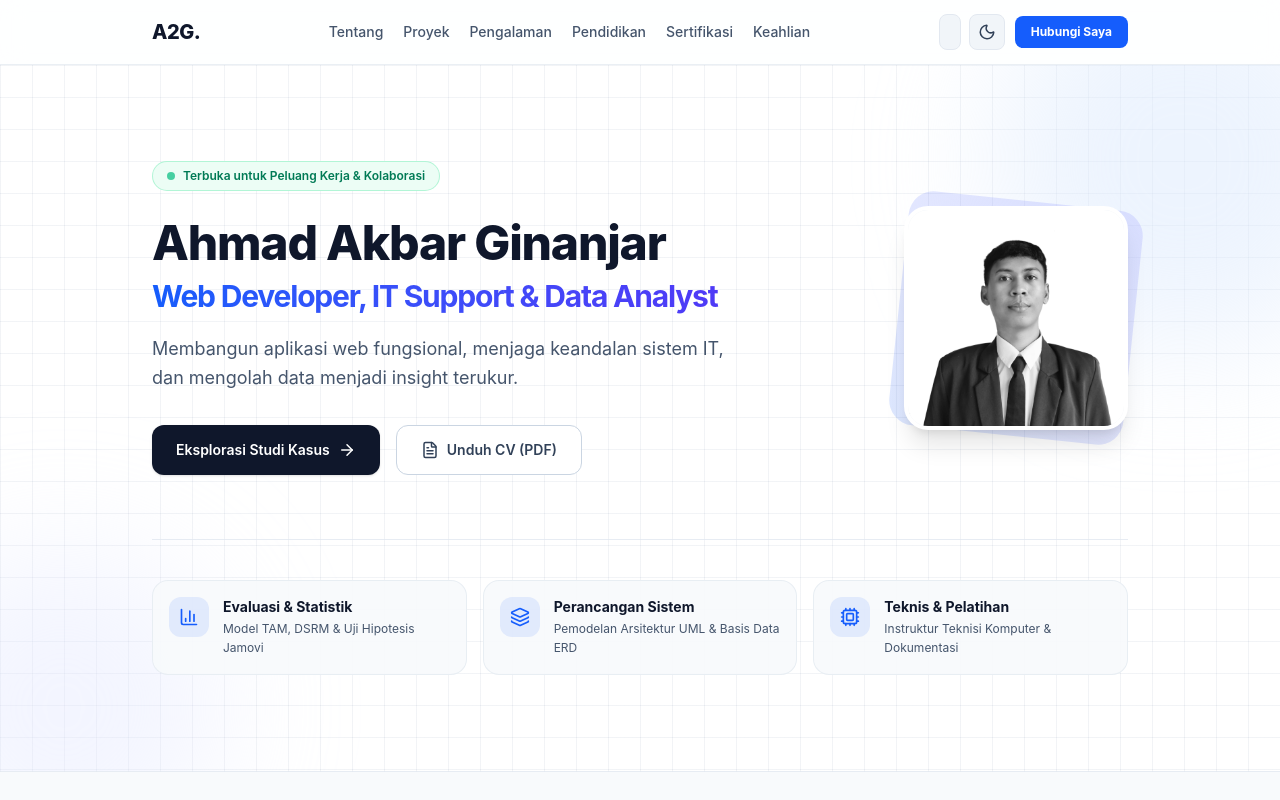
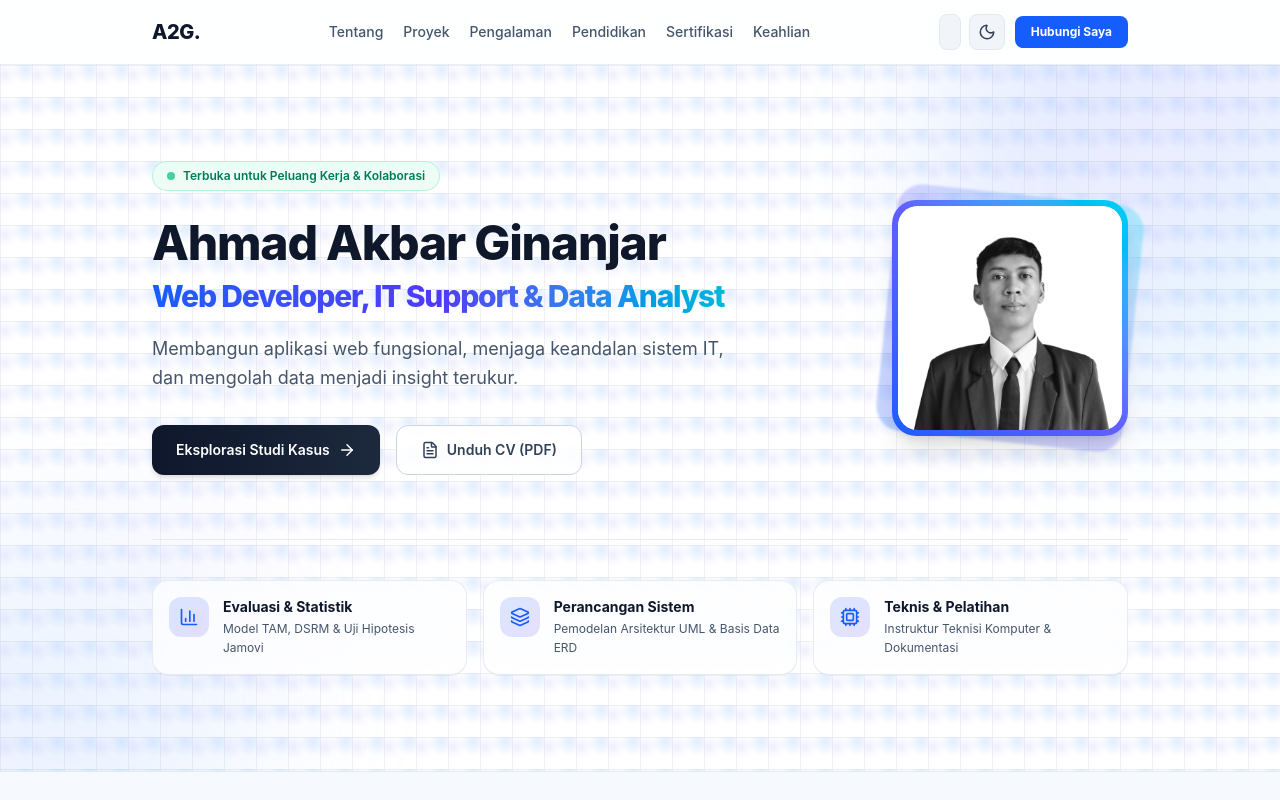
Before and after one commit to Gin-Gone26/portfolio-ahmad, a React (Vite) app: page / in a window 1280 px wide. Shown: the top 800 px of the page. Built offline with nearby package versions, Linux system fonts and the light colour scheme.

Commit message:
Upgrade tampilan gradient dan footer

```diff
--- a/src/components/Hero.jsx
+++ b/src/components/Hero.jsx
@@ -21,35 +21,35 @@ export default function Hero() {
   ];
 
   return (
-    <header className="relative overflow-hidden bg-white border-b border-slate-200/80 bg-grid-pattern">
-      {/* Efek cahaya gradasi halus di sudut */}
-      <div className="absolute -top-24 -right-24 w-96 h-96 bg-blue-100/50 rounded-full blur-3xl pointer-events-none" />
-      <div className="absolute -bottom-24 -left-24 w-80 h-80 bg-indigo-100/40 rounded-full blur-3xl pointer-events-none" />
+    <header className="relative overflow-hidden bg-white dark:bg-slate-950 border-b border-slate-200/80 dark:border-slate-800 bg-grid-pattern">
+      {/* Efek cahaya aurora gradasi di sudut */}
+      <div className="absolute -top-28 -right-24 w-[28rem] h-[28rem] bg-gradient-to-br from-blue-400/20 via-indigo-400/15 to-cyan-300/20 dark:from-blue-600/25 dark:via-indigo-600/20 dark:to-cyan-500/15 rounded-full blur-3xl pointer-events-none" />
+      <div className="absolute -bottom-28 -left-24 w-96 h-96 bg-gradient-to-tr from-indigo-400/20 via-blue-300/15 to-purple-300/15 dark:from-indigo-600/20 dark:via-blue-600/15 dark:to-purple-600/15 rounded-full blur-3xl pointer-events-none" />
 
       <div className="relative max-w-5xl mx-auto px-6 pt-16 pb-20 md:pt-24 md:pb-24">
         <div className="flex flex-col-reverse md:flex-row items-center justify-between gap-12">
           {/* Kolom Kiri: Teks Utama */}
           <div className="max-w-2xl text-center md:text-left">
-            <div className="inline-flex items-center gap-2 px-3.5 py-1.5 bg-emerald-50 border border-emerald-200/80 text-emerald-700 font-semibold text-xs rounded-full mb-6">
+            <div className="inline-flex items-center gap-2 px-3.5 py-1.5 bg-emerald-50/90 dark:bg-emerald-950/60 border border-emerald-200/80 dark:border-emerald-800/70 text-emerald-700 dark:text-emerald-300 font-semibold text-xs rounded-full mb-6 backdrop-blur-xs">
               <span className="w-2 h-2 rounded-full bg-emerald-500 animate-pulse" />
               Terbuka untuk Peluang Kerja & Kolaborasi
             </div>
 
-            <h1 className="text-4xl sm:text-5xl font-extrabold text-slate-900 tracking-tight leading-[1.15] mb-5">
+            <h1 className="text-4xl sm:text-5xl font-extrabold text-slate-900 dark:text-white tracking-tight leading-[1.15] mb-5">
               {profileData.name}
-              <span className="block text-transparent bg-clip-text bg-gradient-to-r from-blue-600 to-indigo-600 text-2xl sm:text-3xl font-bold mt-2">
+              <span className="block text-transparent bg-clip-text bg-gradient-to-r from-blue-600 via-indigo-600 to-cyan-500 dark:from-blue-400 dark:via-indigo-400 dark:to-cyan-300 text-2xl sm:text-3xl font-extrabold mt-2">
                 {profileData.role}
               </span>
             </h1>
 
-            <p className="text-base sm:text-lg text-slate-600 leading-relaxed mb-8 max-w-xl mx-auto md:mx-0">
+            <p className="text-base sm:text-lg text-slate-600 dark:text-slate-300 leading-relaxed mb-8 max-w-xl mx-auto md:mx-0">
               {profileData.headline}
             </p>
 
             <div className="flex flex-wrap justify-center md:justify-start gap-4">
               <a
                 href="#proyek"
-                className="inline-flex items-center gap-2 px-6 py-3.5 bg-slate-900 text-white text-sm font-semibold rounded-xl hover:bg-blue-600 transition-all duration-200 shadow-sm hover:shadow-md"
+                className="inline-flex items-center gap-2 px-6 py-3.5 bg-gradient-to-r from-slate-900 to-slate-800 dark:from-blue-600 dark:to-indigo-600 text-white text-sm font-semibold rounded-xl hover:from-blue-600 hover:to-indigo-600 dark:hover:from-blue-500 dark:hover:to-indigo-500 transition-all duration-200 shadow-md hover:shadow-lg hover:shadow-blue-500/20"
               >
                 Eksplorasi Studi Kasus <ArrowRight size={18} />
               </a>
@@ -57,41 +57,50 @@ export default function Hero() {
                 href={profileData.cvUrl}
                 target="_blank"
                 rel="noreferrer"
-                className="inline-flex items-center gap-2 px-6 py-3.5 bg-white text-slate-700 text-sm font-semibold rounded-xl border border-slate-300 hover:border-slate-400 hover:bg-slate-50 transition-all duration-200"
+                className="inline-flex items-center gap-2 px-6 py-3.5 bg-white/80 dark:bg-slate-900/80 backdrop-blur-xs text-slate-700 dark:text-slate-200 text-sm font-semibold rounded-xl border border-slate-300 dark:border-slate-700 hover:border-blue-400 dark:hover:border-blue-500 hover:bg-slate-50 dark:hover:bg-slate-800 transition-all duration-200"
               >
                 <FileText size={18} /> Unduh CV (PDF)
               </a>
             </div>
           </div>
 
-          {/* Kolom Kanan: Foto Profil Editorial */}
-          <div className="relative shrink-0">
-            <div className="absolute inset-0 bg-gradient-to-tr from-blue-600 to-indigo-500 rounded-3xl rotate-6 opacity-15 scale-105" />
-            <div className="relative w-44 h-44 sm:w-56 sm:h-56 rounded-3xl overflow-hidden border-4 border-white shadow-xl bg-slate-100">
-              <img
-                src={profileData.avatarUrl}
-                alt={profileData.name}
-                className="w-full h-full object-cover object-top"
-              />
+          {/* Kolom Kanan: Foto Profil Editorial dengan Bingkai Gradient */}
+          <div className="relative shrink-0 group">
+            {/* Layer belakang miring bergradasi */}
+            <div className="absolute inset-0 bg-gradient-to-tr from-blue-600 via-indigo-500 to-cyan-400 rounded-3xl rotate-6 opacity-25 dark:opacity-35 scale-105 blur-[1px] group-hover:rotate-3 transition duration-300" />
+
+            {/* Bingkai utama */}
+            <div className="relative p-1.5 rounded-3xl bg-gradient-to-tr from-blue-600 via-indigo-500 to-cyan-400 shadow-xl">
+              <div className="w-44 h-44 sm:w-56 sm:h-56 rounded-[20px] overflow-hidden bg-slate-100 dark:bg-slate-900">
+                <img
+                  src={profileData.avatarUrl}
+                  alt={profileData.name}
+                  className="w-full h-full object-cover object-top"
+                />
+              </div>
             </div>
           </div>
         </div>
 
         {/* Baris Kartu Pilar Keahlian */}
-        <div className="grid sm:grid-cols-3 gap-4 mt-16 pt-10 border-t border-slate-200/80">
+        <div className="grid sm:grid-cols-3 gap-4 mt-16 pt-10 border-t border-slate-200/80 dark:border-slate-800">
           {highlights.map((item) => {
             const Icon = item.icon;
             return (
               <div
                 key={item.title}
-                className="flex items-start gap-3.5 p-4 rounded-2xl bg-slate-50/90 border border-slate-200/70"
+                className="flex items-start gap-3.5 p-4 rounded-2xl bg-white/75 dark:bg-slate-900/75 backdrop-blur-md border border-slate-200/80 dark:border-slate-800 hover:border-blue-300 dark:hover:border-blue-700 transition duration-200 shadow-2xs"
               >
-                <div className="p-2.5 bg-blue-600/10 text-blue-600 rounded-xl shrink-0">
+                <div className="p-2.5 bg-gradient-to-br from-blue-600/15 to-indigo-600/15 dark:from-blue-500/20 dark:to-indigo-500/20 text-blue-600 dark:text-blue-400 rounded-xl shrink-0">
                   <Icon size={20} />
                 </div>
                 <div>
-                  <h2 className="text-sm font-bold text-slate-900">{item.title}</h2>
-                  <p className="text-xs text-slate-600 mt-0.5 leading-relaxed">{item.desc}</p>
+                  <h2 className="text-sm font-bold text-slate-900 dark:text-white">
+                    {item.title}
+                  </h2>
+                  <p className="text-xs text-slate-600 dark:text-slate-400 mt-0.5 leading-relaxed">
+                    {item.desc}
+                  </p>
                 </div>
               </div>
             );
--- a/src/index.css
+++ b/src/index.css
@@ -7,11 +7,78 @@
   }
 }
 
+/* =========================================
+   POLA GRID & AURORA GRADIENT (LIGHT & DARK)
+   ========================================= */
 .bg-grid-pattern {
   background-size: 32px 32px;
   background-image:
-    linear-gradient(to right, rgba(148, 163, 184, 0.12) 1px, transparent 1px),
-    linear-gradient(to bottom, rgba(148, 163, 184, 0.12) 1px, transparent 1px);
+    radial-gradient(circle at 80% 15%, rgba(59, 130, 246, 0.14), transparent 40%),
+    radial-gradient(circle at 15% 30%, rgba(99, 102, 241, 0.10), transparent 35%),
+    linear-gradient(to right, rgba(148, 163, 184, 0.14) 1px, transparent 1px),
+    linear-gradient(to bottom, rgba(148, 163, 184, 0.14) 1px, transparent 1px);
+}
+
+html.dark .bg-grid-pattern {
+  background-image:
+    radial-gradient(circle at 80% 15%, rgba(59, 130, 246, 0.22), transparent 45%),
+    radial-gradient(circle at 15% 30%, rgba(139, 92, 246, 0.16), transparent 40%),
+    linear-gradient(to right, rgba(148, 163, 184, 0.06) 1px, transparent 1px),
+    linear-gradient(to bottom, rgba(148, 163, 184, 0.06) 1px, transparent 1px);
+}
+
+/* Gradasi halus pada area konten utama agar tidak polos */
+main {
+  background: linear-gradient(
+    180deg,
+    transparent 0%,
+    rgba(239, 246, 255, 0.45) 35%,
+    rgba(248, 250, 252, 0.8) 70%,
+    rgba(238, 242, 255, 0.45) 100%
+  );
+}
+
+html.dark main {
+  background: linear-gradient(
+    180deg,
+    transparent 0%,
+    rgba(15, 23, 42, 0.6) 35%,
+    rgba(2, 6, 23, 0.9) 70%,
+    rgba(15, 23, 42, 0.7) 100%
+  );
+}
+
+/* =========================================
+   EFEK INTERAKTIF KARTU & SCROLLBAR
+   ========================================= */
+section .rounded-2xl {
+  transition: transform 0.25s ease, box-shadow 0.25s ease, border-color 0.25s ease;
+}
+
+section .rounded-2xl:hover {
+  transform: translateY(-4px);
+  box-shadow: 0 12px 28px -8px rgba(37, 99, 235, 0.14);
+}
+
+html.dark section .rounded-2xl:hover {
+  box-shadow: 0 12px 28px -8px rgba(59, 130, 246, 0.22);
+}
+
+::-webkit-scrollbar {
+  width: 8px;
+}
+
+::-webkit-scrollbar-track {
+  background: transparent;
+}
+
+::-webkit-scrollbar-thumb {
+  background: rgba(148, 163, 184, 0.4);
+  border-radius: 9999px;
+}
+
+::-webkit-scrollbar-thumb:hover {
+  background: rgba(59, 130, 246, 0.6);
 }
 
 /* =========================================
@@ -22,12 +89,6 @@ html.dark body,
 html.dark #root {
   background-color: #020617 !important; /* slate-950 */
   color: #f1f5f9 !important; /* slate-100 */
-}
-
-html.dark .bg-grid-pattern {
-  background-image:
-    linear-gradient(to right, rgba(148, 163, 184, 0.06) 1px, transparent 1px),
-    linear-gradient(to bottom, rgba(148, 163, 184, 0.06) 1px, transparent 1px);
 }
 
 html.dark .bg-white,
```
Also changed, not shown: src/components/Footer.jsx (+42 -8 lines).
